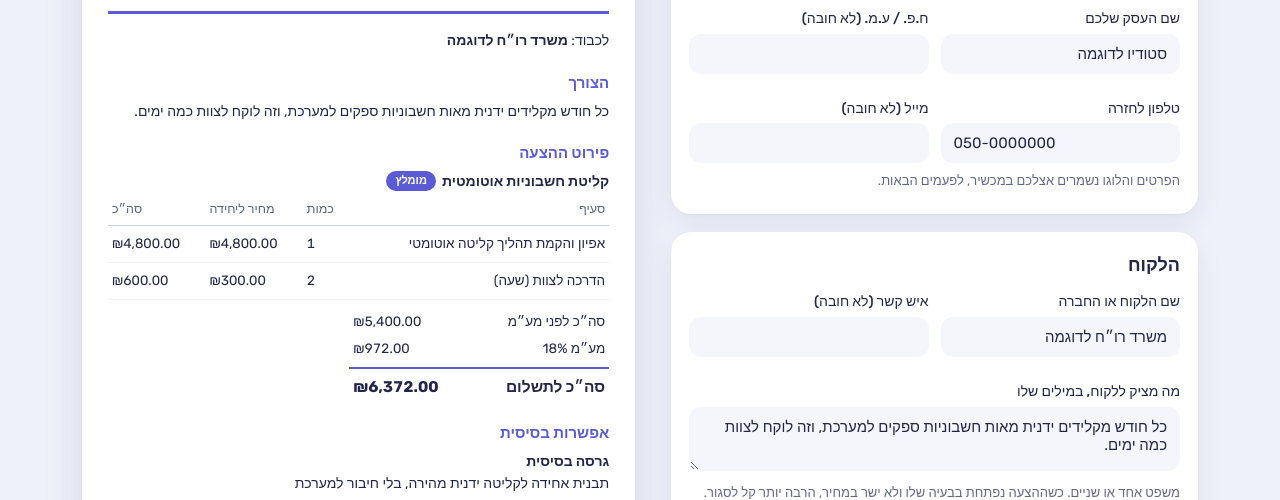
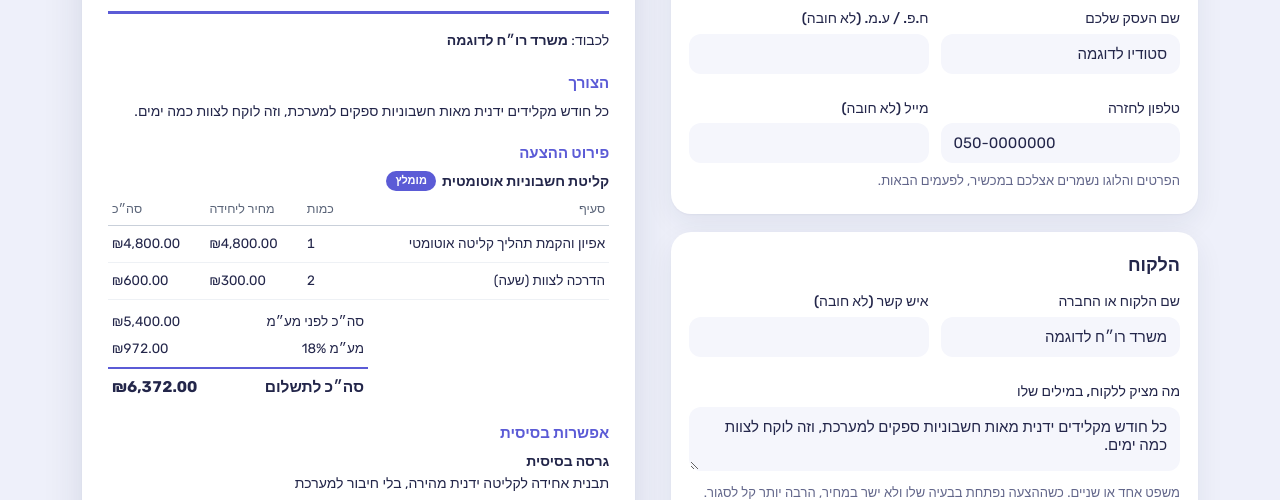
Before and after one commit to nativardi/sogrim, a plain HTML site: page index.html in a window 1280 px wide. Shown: the part 439-939 px from the top of the page. Drawn offline with Linux system fonts and the light colour scheme.

Commit message:
Totals aligned left
Co-Authored-By: Claude Opus 5.5 <noreply@anthropic.com>

```diff
--- a/index.html
+++ b/index.html
@@ -131,7 +131,7 @@
   .q-table th { text-align: right; font-weight: 500; color: #5A6478; border-bottom: 1px solid #C9D0DA; padding: 6px 4px; font-size: 12.5px; }
   .q-table td { padding: 7px 4px; border-bottom: 1px solid #EEF1F5; vertical-align: top; }
   .q-table .n { text-align: left; font-variant-numeric: tabular-nums; white-space: nowrap; direction: ltr; }
-  .q-sum { margin: 8px 0 0 auto; width: min(100%, 260px); font-size: 13.5px; }
+  .q-sum { margin: 8px auto 0 0; width: min(100%, 260px); font-size: 13.5px; }
   .q-sum div { display: flex; justify-content: space-between; padding: 3px 4px; }
   .q-sum .n { font-variant-numeric: tabular-nums; direction: ltr; }
   .q-sum .total { border-top: 2px solid #5B5BD6; margin-top: 4px; padding-top: 6px; font-weight: 700; font-size: 15.5px; }
```
